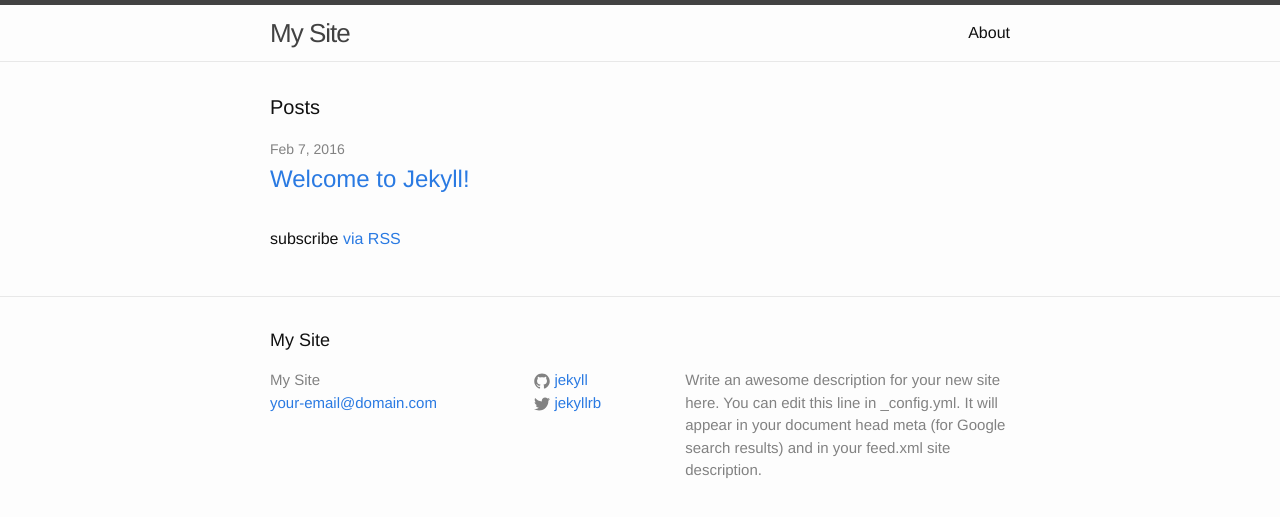
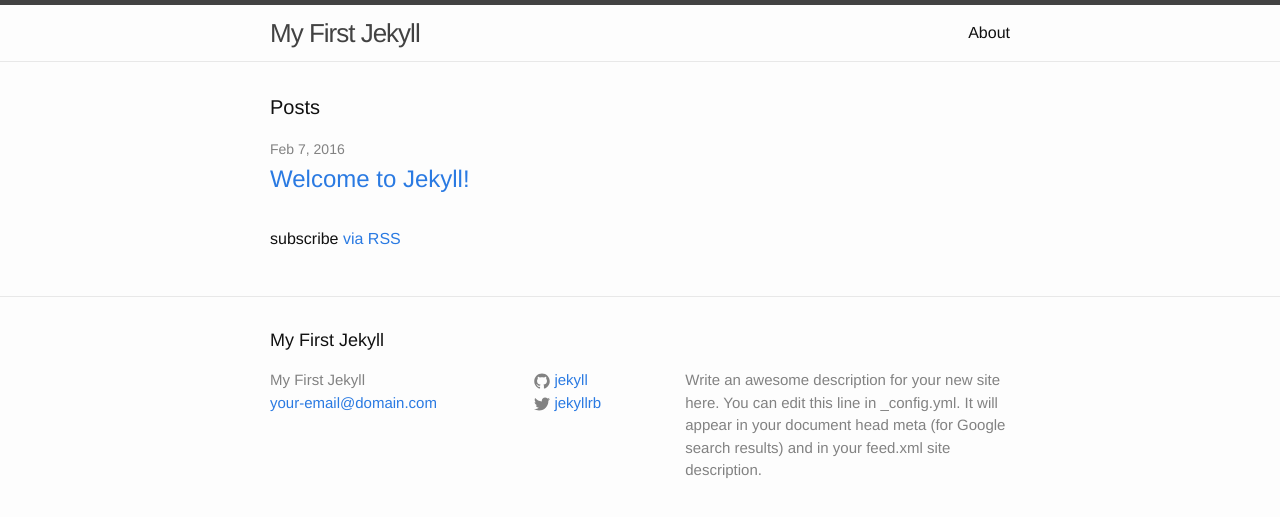
Before and after one commit to zaidmsh/zaid.github.io, a Jekyll site: the page built from index.html, in a window 1280 px wide. Shown: the top 517 px of the page. Built offline with Jekyll 4.4.1, drawn with Linux system fonts in a browser that asks for light colours.

Commit message:
Update title

```diff
--- a/_config.yml
+++ b/_config.yml
@@ -6,7 +6,7 @@
 # 'jekyll serve'. If you change this file, please restart the server process.
 
 # Site settings
-title: My Site
+title: My First Jekyll
 email: your-email@domain.com
 description: > # this means to ignore newlines until "baseurl:"
   Write an awesome description for your new site here. You can edit this
```
